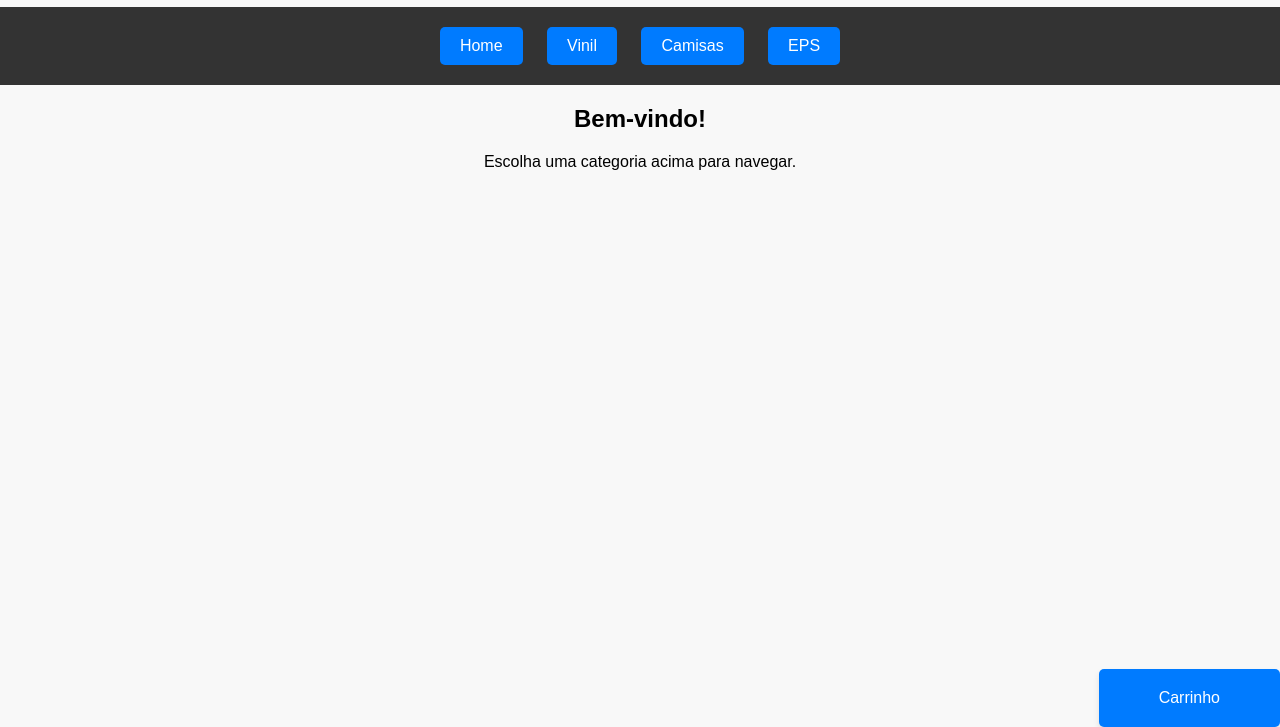
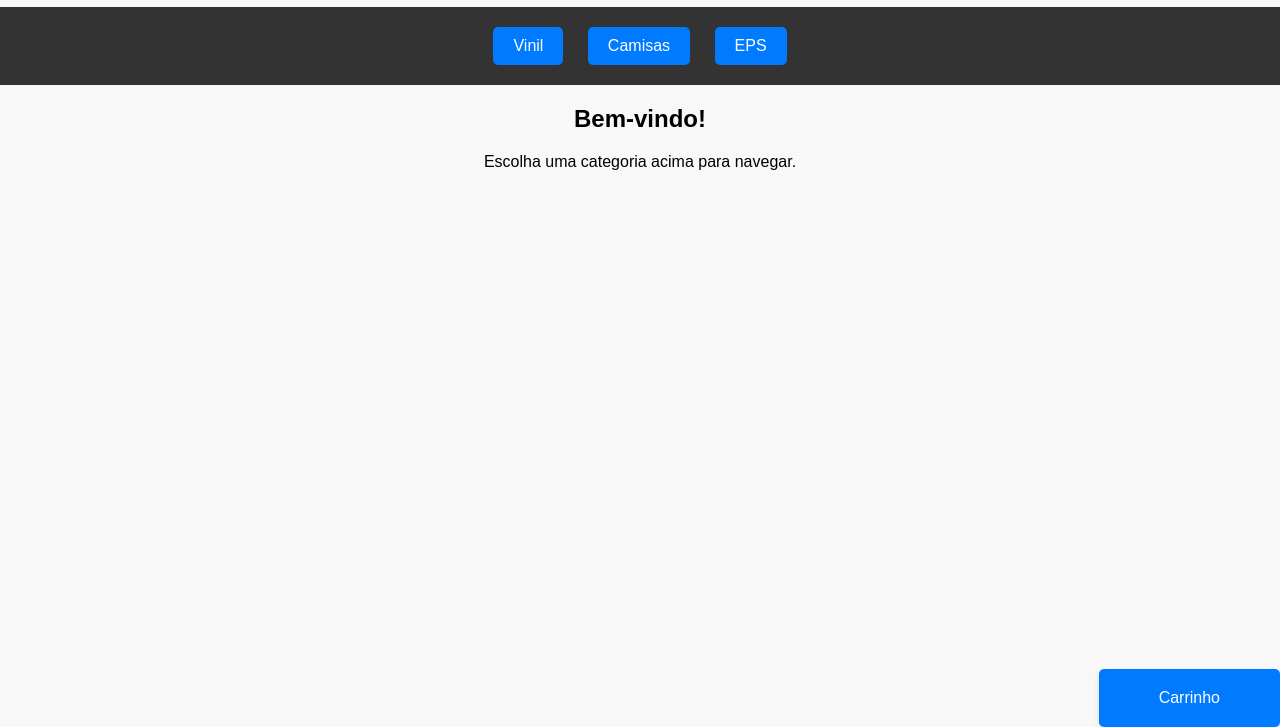
Before and after one commit to guilherme7777776/Guilherme-trabalho-1bimestre, a plain HTML site: page html/p1.html in a window 1280 px wide. Shown: the part 73-800 px from the top of the page. Drawn offline with Linux system fonts and the light colour scheme.

Commit message:
Update p1.html

```diff
--- a/html/p1.html
+++ b/html/p1.html
@@ -11,7 +11,6 @@
   <h1>Loja de Produtos</h1>
   <input class="botao-fixo" type="button" value="Carrinho" onclick="littlecar()">
   <nav>
-    <button onclick="mostrar('home')">Home</button>
     <button onclick="mostrar('vinil')">Vinil</button>
     <button onclick="mostrar('camisas')">Camisas</button>
     <button onclick="mostrar('eps')">EPS</button>
```
